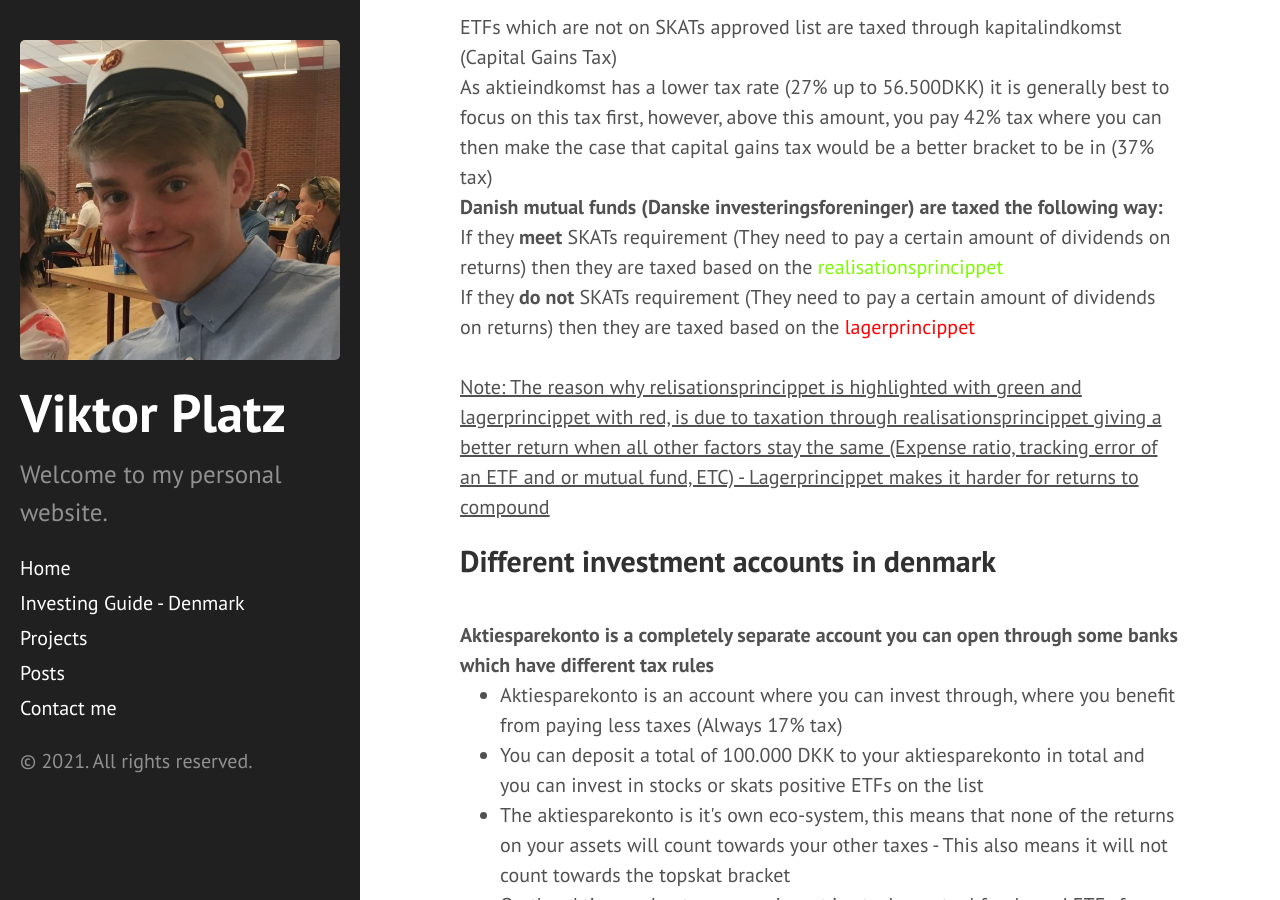
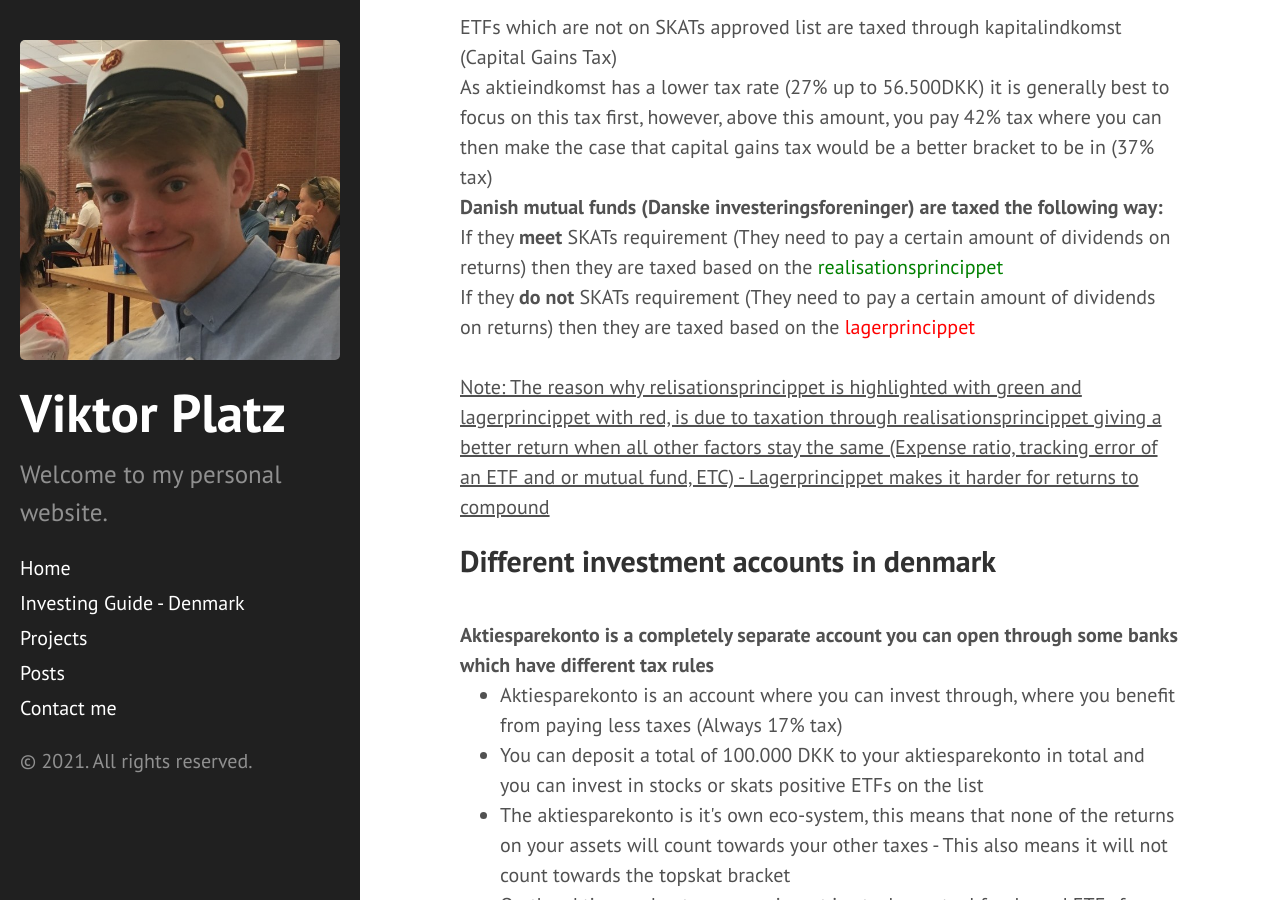
Before and after one commit to ViktorPlatz/redviktor.github.io, a Jekyll site: the page built from investingguide.html, in a window 1280 px wide and 900 px high, scrolled down 1202 px. Built offline with Jekyll 4.4.1, drawn with Linux system fonts in a browser that asks for light colours.

Commit message:
Update investingguide.html

```diff
--- a/investingguide.html
+++ b/investingguide.html
@@ -41,7 +41,7 @@ As aktieindkomst has a lower tax rate (27% up to 56.500DKK) it is generally best
 
 
 <b>Danish mutual funds (Danske investeringsforeninger) are taxed the following way:</b><br>
-  If they <b>meet</b> SKATs requirement (They need to pay a certain amount of dividends on returns) then they are taxed based on the <span style="color:LawnGreen">realisationsprincippet</span><br>
+  If they <b>meet</b> SKATs requirement (They need to pay a certain amount of dividends on returns) then they are taxed based on the <span style="color:Green">realisationsprincippet</span><br>
   If they <b>do not</b> SKATs requirement (They need to pay a certain amount of dividends on returns) then they are taxed based on the <span style="color:Red">lagerprincippet</span><br><br>
 
 <u>Note: The reason why relisationsprincippet is highlighted with green and lagerprincippet with red, is due to taxation through realisationsprincippet giving a better return when all other factors stay the same (Expense ratio, tracking error of an ETF and or mutual fund, ETC) - Lagerprincippet makes it harder for returns to compound</u>
@@ -131,7 +131,7 @@ This is a simplified conclusion as there are a lot of factors which determine wh
 
 <b>Saxobank:</b>
 <br>
-<b style="color:LawnGreen">Pros:</b>
+<b style="color:Green">Pros:</b>
 <br>
 <ul>
   <li>Ability to create an Aktiesparekonto (ASK)</li>
@@ -150,7 +150,7 @@ This is a simplified conclusion as there are a lot of factors which determine wh
 
 <b>Nordnet:</b>
 <br>
-<b style="color:LawnGreen">Pros:</b>
+<b style="color:Green">Pros:</b>
 <br>
 <ul>
   <li>Ability to make pension funds</li>
```
